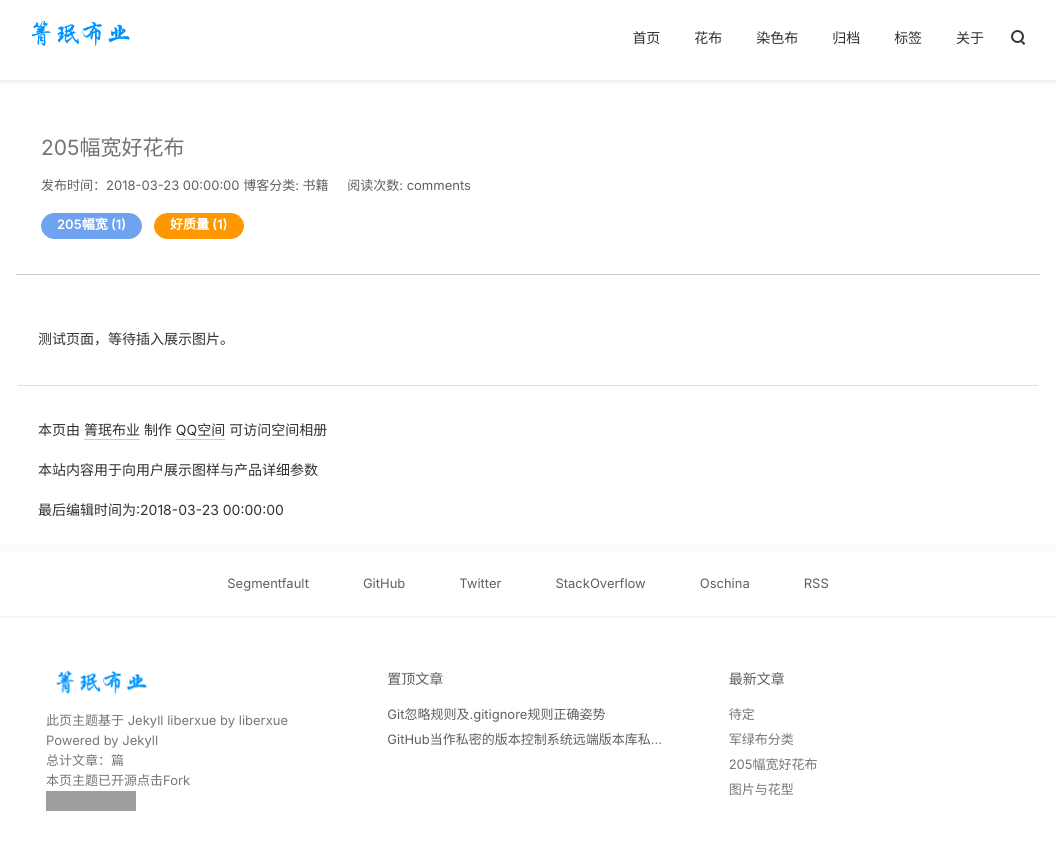
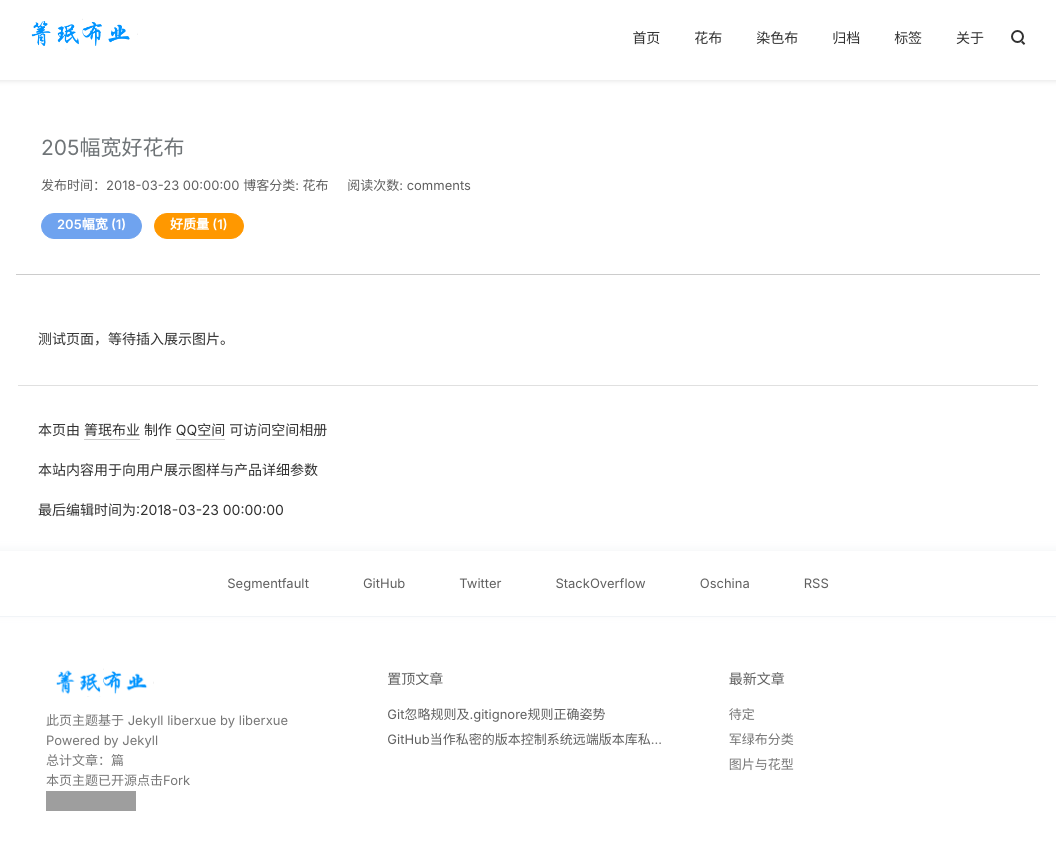
Before and after one commit to winderay/qmby.github.io, a Jekyll site: the page built from _posts/花布/2018-3-23-晶绒.md, in a window 1280 px wide and 967 px high. Shown: the top 850 px of the window, without its empty margins (112-1168 px from the left). Built offline with Jekyll 4.4.1, drawn with Linux system fonts in a browser that asks for light colours; nearby versions of some CDN libraries; comment, search, counter and statistics services are not loaded; grey boxes are pictures that could not be loaded.

Commit message:
Update 2018-3-23-晶绒.md

```diff
--- a/_posts/花布/2018-3-23-晶绒.md
+++ b/_posts/花布/2018-3-23-晶绒.md
@@ -1,14 +1,14 @@
 ---
 layout: blog
-book: true
+huabu: true
 background-image: http://ot1cc1u9t.bkt.clouddn.com/17-7-16/91630214.jpg
-category: 书籍
+category: 花布
 title: 205幅宽好花布
 tags:
 - 205幅宽
 - 好质量
 redirect_from:
-  - /2018/03/23/jingrong/
+  - /2018/03/23/晶绒/
 ---
 
 测试页面，等待插入展示图片。
```
